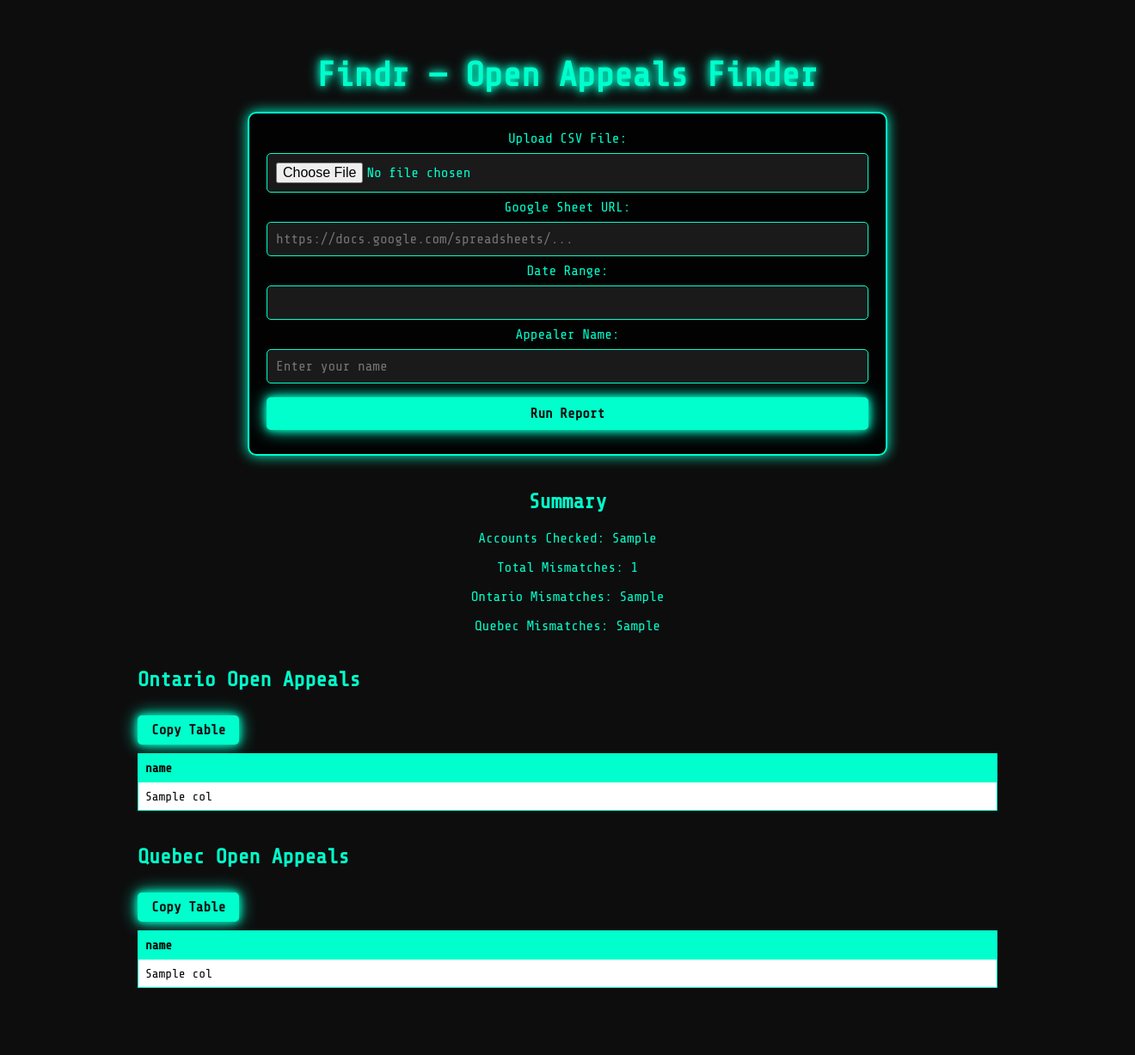
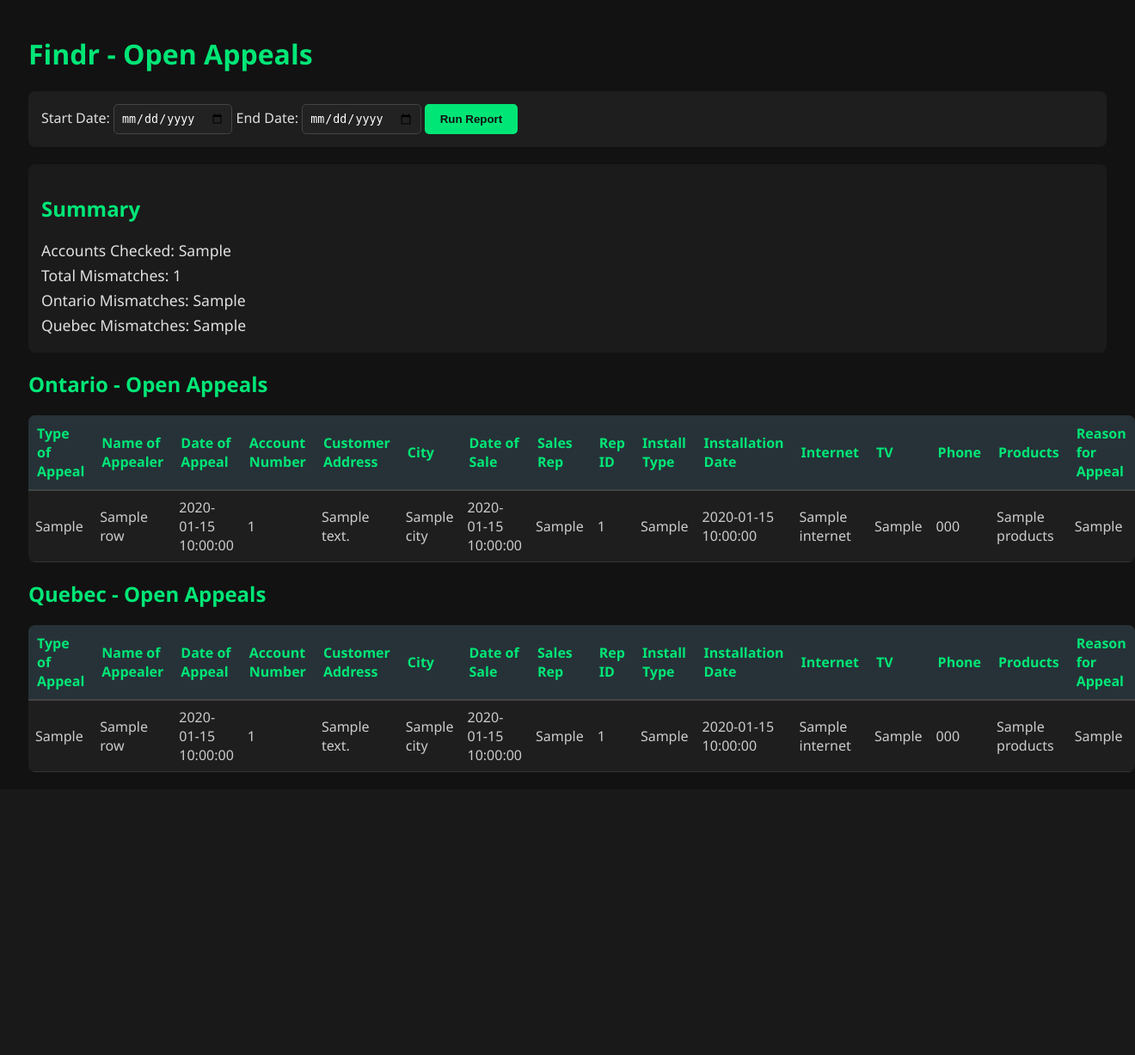
Before and after one commit to daniel-yesa/Findr, a Flask app: template Findr-flask/templates/index.html in a window 1320 px wide. Shown: the whole page at 86% size. After the commit the page ends 898 px from the top, so only its background shows below. Run offline with Flask 3, Linux system fonts and the light colour scheme; the template is opened without the code that fills it: most values are stand-ins (such as "Sample title", 1, 10 or a date in 2020); some libraries are stand-ins or nearby versions.

Commit message:
Update index.html

```diff
--- a/Findr-flask/templates/index.html
+++ b/Findr-flask/templates/index.html
@@ -2,209 +2,235 @@
 <html lang="en">
 <head>
     <meta charset="UTF-8">
-    <title>Findr</title>
-    <meta name="viewport" content="width=device-width, initial-scale=1">
+    <meta name="viewport" content="width=device-width, initial-scale=1.0">
+    <title>Findr - Open Appeals</title>
+    <style>
+        /* ==== GLOBAL STYLES ==== */
+        body {
+            background-color: #121212;
+            color: #e0e0e0;
+            font-family: 'Segoe UI', Tahoma, sans-serif;
+            margin: 0;
+            padding: 0;
+        }
+        h1, h2 {
+            color: #00e676;
+        }
+        .container {
+            width: 95%;
+            margin: auto;
+            padding: 20px;
+        }
 
-    <!-- Google Fonts -->
-    <link href="https://fonts.googleapis.com/css2?family=Share+Tech+Mono&display=swap" rel="stylesheet">
-
-    <!-- Date Range Picker CSS -->
-    <link rel="stylesheet" type="text/css" href="https://cdn.jsdelivr.net/npm/daterangepicker/daterangepicker.css" />
-
-    <style>
-        body {
-            background-color: #0d0d0d;
-            color: #00ffcc;
-            font-family: 'Share Tech Mono', monospace;
-            text-align: center;
-            padding: 30px;
-        }
-        h1 {
-            font-size: 2.5rem;
-            text-shadow: 0 0 8px #00ffcc, 0 0 15px #00ffcc;
+        /* ==== FORM ==== */
+        .form-section {
+            background: #1e1e1e;
+            padding: 15px;
+            border-radius: 8px;
             margin-bottom: 20px;
         }
-        .form-container {
-            background: rgba(0, 0, 0, 0.85);
-            border: 2px solid #00ffcc;
-            box-shadow: 0 0 15px #00ffcc;
-            padding: 20px;
-            width: 90%;
-            max-width: 700px;
-            margin: 0 auto 40px auto;
-            border-radius: 10px;
-        }
-        input, button {
-            font-family: inherit;
-            font-size: 1rem;
-            margin: 8px 0;
-            padding: 10px;
+        input[type="text"], input[type="date"] {
+            background: #222;
+            border: 1px solid #444;
+            color: #fff;
+            padding: 8px;
             border-radius: 5px;
-            border: none;
-            width: 100%;
-            box-sizing: border-box;
-        }
-        input[type="text"], input[type="file"] {
-            background-color: #1a1a1a;
-            color: #00ffcc;
-            border: 1px solid #00ffcc;
         }
         button {
-            background-color: #00ffcc;
-            color: #0d0d0d;
+            background: #00e676;
+            color: #121212;
+            border: none;
+            padding: 10px 18px;
+            cursor: pointer;
+            border-radius: 5px;
             font-weight: bold;
-            border: none;
-            cursor: pointer;
-            transition: all 0.3s ease;
-            box-shadow: 0 0 10px #00ffcc, 0 0 20px #00ffcc;
+            transition: all 0.2s ease;
         }
         button:hover {
-            background-color: #00e6b8;
-            box-shadow: 0 0 20px #00ffcc, 0 0 30px #00ffcc;
-            transform: scale(1.05);
+            background: #00c853;
         }
-        .copy-btn {
-            margin-bottom: 10px;
-            width: auto;
-            padding: 8px 16px;
-            display: inline-block;
+        .loading-spinner {
+            display: none;
+            border: 4px solid #333;
+            border-top: 4px solid #00e676;
+            border-radius: 50%;
+            width: 24px;
+            height: 24px;
+            animation: spin 1s linear infinite;
+            margin-left: 10px;
         }
-        .table-container {
-            margin: 40px auto;
-            width: 95%;
-            max-width: 1000px;
+        @keyframes spin {
+            0% { transform: rotate(0deg); }
+            100% { transform: rotate(360deg); }
+        }
+
+        /* ==== SUMMARY ==== */
+        .summary {
+            background: #1b1b1b;
+            padding: 15px;
+            border-radius: 8px;
+            margin-bottom: 20px;
+        }
+        .summary p {
+            margin: 5px 0;
+            font-size: 1.1em;
+        }
+
+        /* ==== TABLES ==== */
+        table {
+            width: 100%;
+            border-collapse: collapse;
+            margin-top: 10px;
+            background: #1e1e1e;
+            border-radius: 8px;
+            overflow: hidden;
+        }
+        thead {
+            background: #263238;
+        }
+        thead th {
+            padding: 10px;
+            border-bottom: 2px solid #444;
             text-align: left;
+            color: #00e676;
         }
-        table {
-            border-collapse: collapse;
-            width: 100%;
-            background-color: transparent;
-            color: #00ffcc;
-            font-size: 0.9rem;
+        tbody tr:nth-child(even) {
+            background: #1a1a1a;
         }
-        th, td {
-            border: 1px solid #00ffcc;
+        tbody tr:hover {
+            background: #333;
+        }
+        tbody td {
             padding: 8px;
-            text-align: left;
-            background-color: #ffffff;
-            color: #000000;
-        }
-        th {
-            background-color: #00ffcc;
-            color: #000000;
-        }
-        tr:nth-child(even) td {
-            background-color: #f9f9f9;
+            border-bottom: 1px solid #333;
+            color: #ccc;
         }
     </style>
 </head>
 <body>
+<div class="container">
+    <h1>Findr - Open Appeals</h1>
 
-<h1>Findr — Open Appeals Finder</h1>
-
-<div class="form-container">
-    <form method="POST" enctype="multipart/form-data">
-        <label>Upload CSV File:</label>
-        <input type="file" name="csv_file" required>
-
-        <label>Google Sheet URL:</label>
-        <input type="text" name="sheet_url" placeholder="https://docs.google.com/spreadsheets/..." required>
-
-        <label>Date Range:</label>
-        <input type="text" name="date_range" id="date_range" required>
-
-        <label>Appealer Name:</label>
-        <input type="text" name="appealer_name" placeholder="Enter your name" required>
-
+    <!-- ==== Search Form ==== -->
+    <div class="form-section">
+        <form method="POST" action="/" onsubmit="showSpinner()">
+            <label>Start Date: </label>
+            <input type="date" name="start_date" required>
+            <label>End Date: </label>
+            <input type="date" name="end_date" required>
             <button type="submit">Run Report</button>
+            <div class="loading-spinner" id="spinner"></div>
         </form>
     </div>
 
-{% if summary %}
-<div>
+    <!-- ==== Summary ==== -->
+    <div class="summary">
         <h2>Summary</h2>
-    <p>Accounts Checked: {{ summary.accounts_checked }}</p>
-    <p>Total Mismatches: {{ summary.total_mismatches }}</p>
-    <p>Ontario Mismatches: {{ summary.ontario_mismatches }}</p>
-    <p>Quebec Mismatches: {{ summary.quebec_mismatches }}</p>
+        <p>Accounts Checked: {{ accounts_checked }}</p>
+        <p>Total Mismatches: {{ total_mismatches }}</p>
+        <p>Ontario Mismatches: {{ on_mismatches }}</p>
+        <p>Quebec Mismatches: {{ qc_mismatches }}</p>
     </div>
 
-<div class="table-container">
-    <h2>Ontario Open Appeals</h2>
-    <button class="copy-btn" onclick="copyTable('ontarioTable')">Copy Table</button>
-    <table id="ontarioTable">
+    <!-- ==== Ontario Table ==== -->
+    <h2>Ontario - Open Appeals</h2>
+    <table>
         <thead>
             <tr>
-                {% for col in ontario[0].keys() %}
-                <th>{{ col }}</th>
-                {% endfor %}
+                <th>Type of Appeal</th>
+                <th>Name of Appealer</th>
+                <th>Date of Appeal</th>
+                <th>Account Number</th>
+                <th>Customer Address</th>
+                <th>City</th>
+                <th>Date of Sale</th>
+                <th>Sales Rep</th>
+                <th>Rep ID</th>
+                <th>Install Type</th>
+                <th>Installation Date</th>
+                <th>Internet</th>
+                <th>TV</th>
+                <th>Phone</th>
+                <th>Products</th>
+                <th>Reason for Appeal</th>
             </tr>
         </thead>
         <tbody>
-            {% for row in ontario %}
+        {% for row in on_open_appeals %}
             <tr>
-                {% for col in row.values() %}
-                <td>{{ col }}</td>
+                <td>{{ row.type_of_appeal }}</td>
+                <td>{{ row.name_of_appealer }}</td>
+                <td>{{ row.date_of_appeal }}</td>
+                <td>{{ row.account_number }}</td>
+                <td>{{ row.customer_address }}</td>
+                <td>{{ row.city }}</td>
+                <td>{{ row.date_of_sale }}</td>
+                <td>{{ row.sales_rep }}</td>
+                <td>{{ row.rep_id }}</td>
+                <td>{{ row.install_type }}</td>
+                <td>{{ row.installation_date }}</td>
+                <td>{{ row.internet }}</td>
+                <td>{{ row.tv }}</td>
+                <td>{{ row.phone }}</td>
+                <td>{{ row.products }}</td>
+                <td>{{ row.reason_for_appeal }}</td>
+            </tr>
         {% endfor %}
+        </tbody>
+    </table>
+
+    <!-- ==== Quebec Table ==== -->
+    <h2>Quebec - Open Appeals</h2>
+    <table>
+        <thead>
+            <tr>
+                <th>Type of Appeal</th>
+                <th>Name of Appealer</th>
+                <th>Date of Appeal</th>
+                <th>Account Number</th>
+                <th>Customer Address</th>
+                <th>City</th>
+                <th>Date of Sale</th>
+                <th>Sales Rep</th>
+                <th>Rep ID</th>
+                <th>Install Type</th>
+                <th>Installation Date</th>
+                <th>Internet</th>
+                <th>TV</th>
+                <th>Phone</th>
+                <th>Products</th>
+                <th>Reason for Appeal</th>
+            </tr>
+        </thead>
+        <tbody>
+        {% for row in qc_open_appeals %}
+            <tr>
+                <td>{{ row.type_of_appeal }}</td>
+                <td>{{ row.name_of_appealer }}</td>
+                <td>{{ row.date_of_appeal }}</td>
+                <td>{{ row.account_number }}</td>
+                <td>{{ row.customer_address }}</td>
+                <td>{{ row.city }}</td>
+                <td>{{ row.date_of_sale }}</td>
+                <td>{{ row.sales_rep }}</td>
+                <td>{{ row.rep_id }}</td>
+                <td>{{ row.install_type }}</td>
+                <td>{{ row.installation_date }}</td>
+                <td>{{ row.internet }}</td>
+                <td>{{ row.tv }}</td>
+                <td>{{ row.phone }}</td>
+                <td>{{ row.products }}</td>
+                <td>{{ row.reason_for_appeal }}</td>
             </tr>
         {% endfor %}
         </tbody>
     </table>
 </div>
 
-<div class="table-container">
-    <h2>Quebec Open Appeals</h2>
-    <button class="copy-btn" onclick="copyTable('quebecTable')">Copy Table</button>
-    <table id="quebecTable">
-        <thead>
-            <tr>
-                {% for col in quebec[0].keys() %}
-                <th>{{ col }}</th>
-                {% endfor %}
-            </tr>
-        </thead>
-        <tbody>
-            {% for row in quebec %}
-            <tr>
-                {% for col in row.values() %}
-                <td>{{ col }}</td>
-                {% endfor %}
-            </tr>
-            {% endfor %}
-        </tbody>
-    </table>
-</div>
-{% endif %}
-
-<!-- Date Range Picker JS -->
-<script type="text/javascript" src="https://cdn.jsdelivr.net/jquery/latest/jquery.min.js"></script>
-<script type="text/javascript" src="https://cdn.jsdelivr.net/momentjs/latest/moment.min.js"></script>
-<script type="text/javascript" src="https://cdn.jsdelivr.net/npm/daterangepicker/daterangepicker.min.js"></script>
 <script>
-    $(function() {
-        $('#date_range').daterangepicker({ opens: 'center' });
-    });
-
-    function copyTable(tableId) {
-        let range, sel;
-        let table = document.getElementById(tableId);
-        if (document.createRange && window.getSelection) {
-            range = document.createRange();
-            sel = window.getSelection();
-            sel.removeAllRanges();
-            try {
-                range.selectNodeContents(table);
-                sel.addRange(range);
-            } catch (e) {
-                range.selectNode(table);
-                sel.addRange(range);
-            }
-            document.execCommand("copy");
-            sel.removeAllRanges();
-            alert("Table copied to clipboard!");
-        }
+function showSpinner() {
+    document.getElementById('spinner').style.display = 'inline-block';
 }
 </script>
-
 </body>
 </html>
```
Lines whose indentation alone changed are shown as unchanged.
